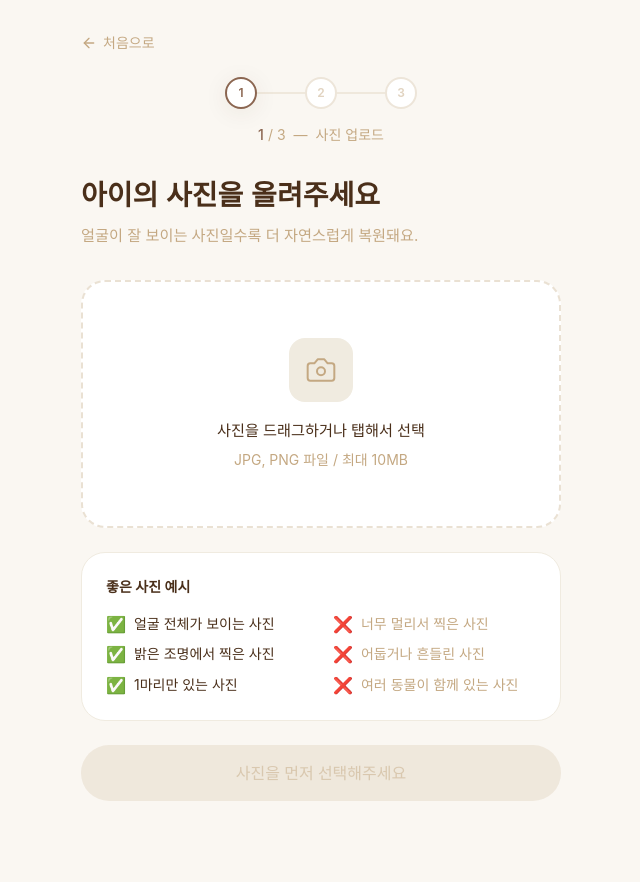
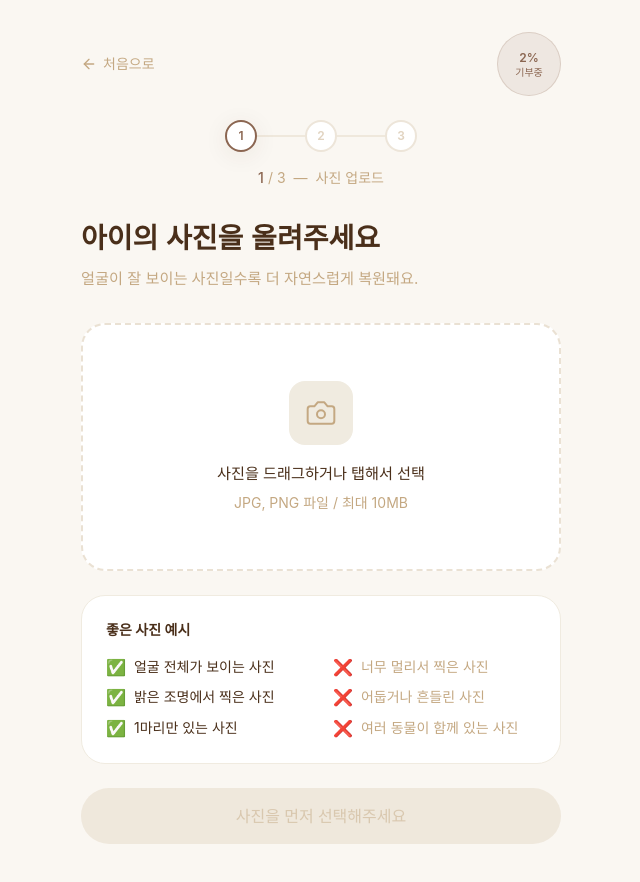
Before and after one commit to oksi2337/mylovelylittlebaby, a Next.js app: page /upload in a window 1280 px wide. Shown: the top 882 px of the page, without its empty margins (319-959 px from the left). Built offline with nearby package versions, Linux system fonts and the light colour scheme; a web font is replaced by a local one.

Commit message:
auto: update files

```diff
--- a/src/app/upload/page.tsx
+++ b/src/app/upload/page.tsx
@@ -33,14 +33,23 @@ export default function UploadPage() {
     <div className="min-h-screen bg-cream">
       <div className="max-w-lg mx-auto px-4 pt-8 pb-24">
 
-        {/* ── Back link ── */}
+        {/* ── Top row: back + donation badge ── */}
+        <div className="flex items-center justify-between mb-6">
           <Link
             href="/"
-          className="inline-flex items-center gap-1.5 text-soft-brown text-sm hover:text-warm-brown transition-colors mb-6"
+            className="inline-flex items-center gap-1.5 text-soft-brown text-sm hover:text-warm-brown transition-colors"
           >
             <ArrowLeft className="w-4 h-4" />
             처음으로
           </Link>
+
+          <div className="flex items-center justify-center w-16 h-16 rounded-full bg-warm-brown/10 border border-warm-brown/20">
+            <div className="text-center leading-tight">
+              <p className="text-warm-brown font-semibold text-xs">2%</p>
+              <p className="text-warm-brown text-[10px]">기부중</p>
+            </div>
+          </div>
+        </div>
 
         {/* ── Step indicator ── */}
         <StepIndicator currentStep={1} totalSteps={3} labels={['사진 업로드', '정보 입력', '플랜 선택']} />
```
Lines whose indentation alone changed are shown as unchanged.
